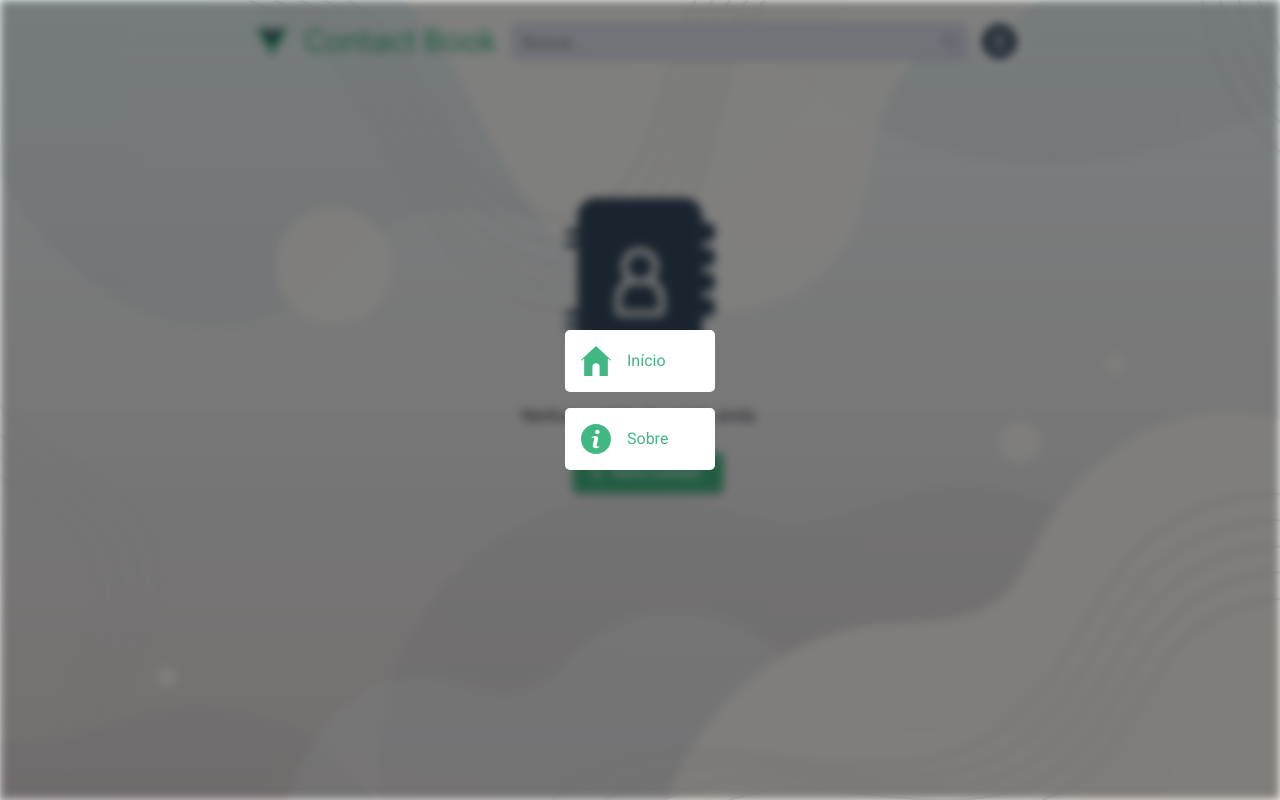
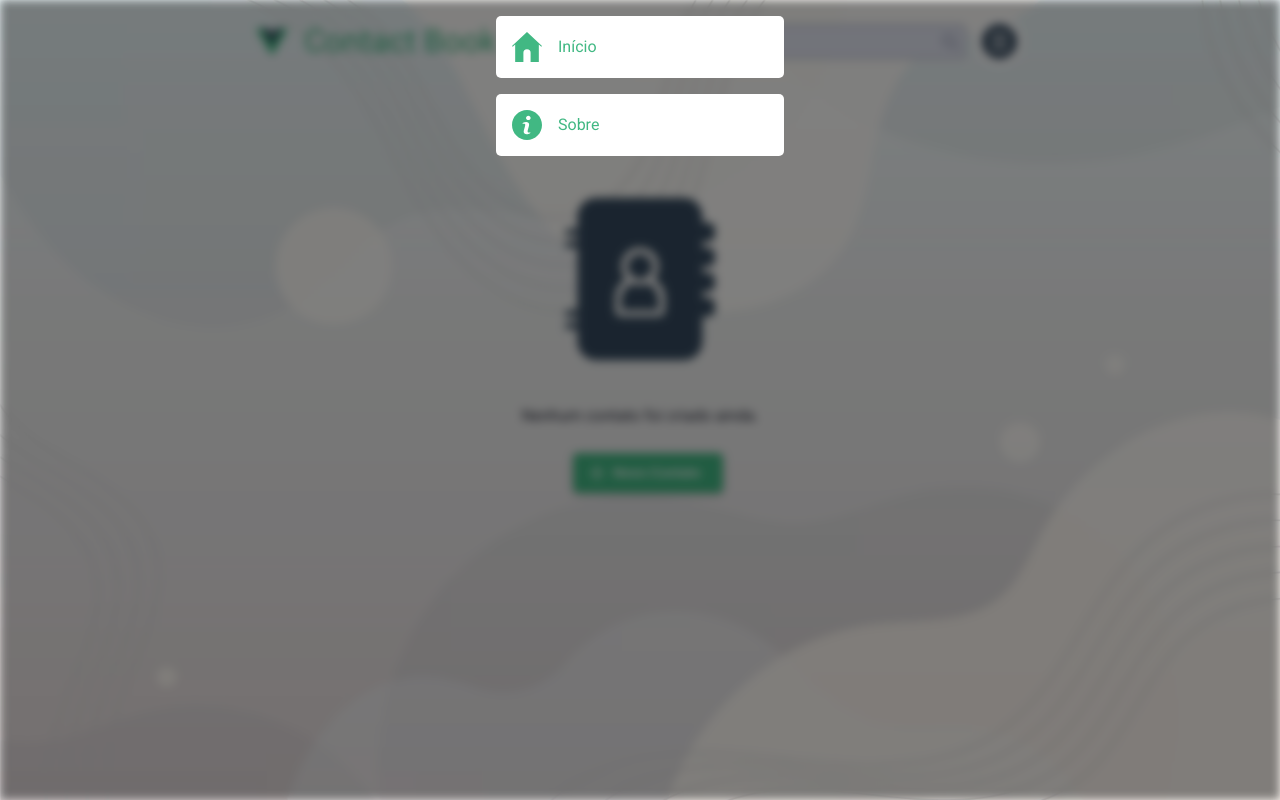
Before and after one commit to livresaber/contact-vue-book, a Vue app: page / in a window 1280 px wide. Both pictures are taken after a click on the button "Botão para abrir navegação menu". Built offline with nearby package versions, Linux system fonts and the light colour scheme; what maska would draw is missing.

Commit message:
adjustment menu content list itens

```diff
--- a/src/components/AppNavigation/index.vue
+++ b/src/components/AppNavigation/index.vue
@@ -19,7 +19,7 @@ const toggleMenu = () => menu.value = !menu.value
     <IconMenu />
   </button>
   <nav class="app-navigation__content" :class="{ active: menu }" @click="toggleMenu" role="menu">
-    <ul>
+    <ul class="app-navigation__menu-list">
       <li>
         <RouterLink to="/">
           <IconHome />
@@ -61,16 +61,16 @@ const toggleMenu = () => menu.value = !menu.value
   z-index: 99;
   display: none;
   justify-content: center;
-  align-items: center;
+  align-items: start;
   backdrop-filter: blur(5px) brightness(0.5);
+  &.active { display: flex; }
+}
 
-  &.active {
-    display: flex;
-  }
-
-  li:last-of-type a {
-    margin-bottom: 0;
-  }
+.app-navigation__menu-list {
+  flex: 1;
+  padding: 1rem;
+  max-width: 20rem;
+  li:last-of-type a { margin-bottom: 0; }
 
   a {
     width: 100%;
@@ -82,10 +82,7 @@ const toggleMenu = () => menu.value = !menu.value
     border-radius: var(--border-radius);
     min-width: 150px;
     user-select: none;
-
-    svg {
-      margin-right: 1rem;
-    }
+    svg { margin-right: 1rem; }
   }
 }
 </style>
```
